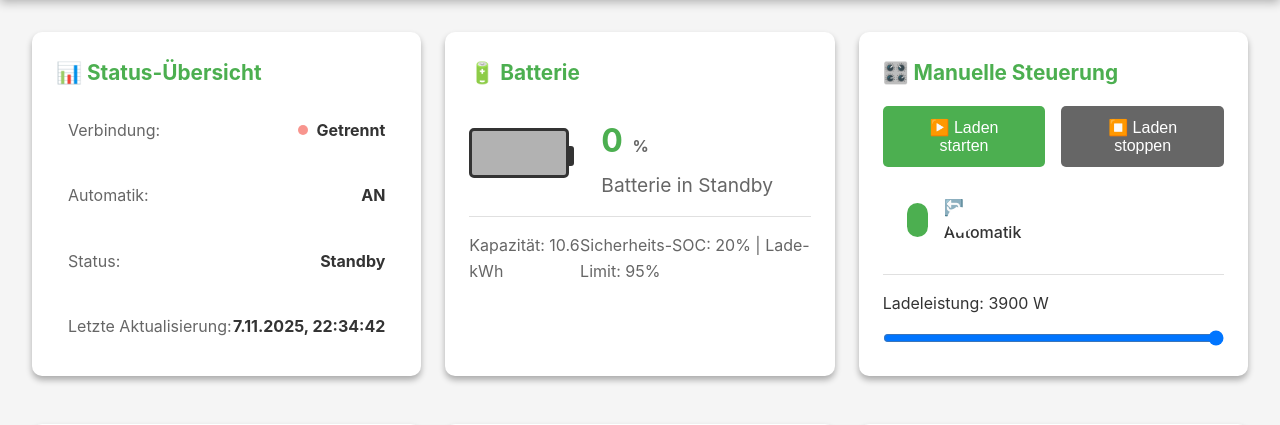
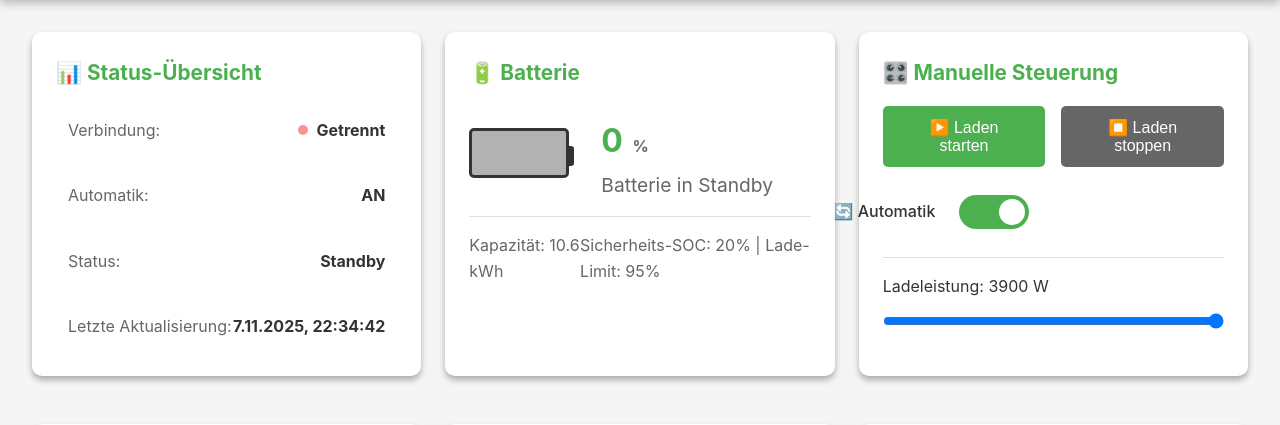
Before and after one commit to SvenSteuer/kostal-tibber-25c, a Flask app: page / in a window 1280 px wide. Shown: the part 74-499 px from the top of the page. Run offline with Flask 3, Linux system fonts and the light colour scheme.

Commit message:
Fix automation toggle switch overlap issue
- Changed HTML order: text now appears before toggle switch
- Increased gap from 1rem to 1.5rem for more spacing
- Reduced horizontal padding from 1.5rem to 1rem
- Added flex-shrink: 0 to both toggle switch and label to prevent compression
- Added white-space: nowrap to label to prevent text wrapping
- Removed duplicate .toggle-label CSS definition
- Bumped CSS version to 0.9.5

This ensures the "🔄 Automatik" text and toggle switch don't overlap
and are properly aligned right-to-left.

```diff
--- a/battery_manager/static/css/style.css
+++ b/battery_manager/static/css/style.css
@@ -474,8 +474,8 @@ header {
     display: flex;
     align-items: center;
     justify-content: flex-end;
-    gap: 1rem;
-    padding: 0.75rem 1.5rem;
+    gap: 1.5rem;
+    padding: 0.75rem 1rem;
 }
 
 .toggle-switch {
@@ -483,6 +483,15 @@ header {
     display: inline-block;
     width: 70px;
     height: 34px;
+    flex-shrink: 0;
+}
+
+.toggle-label {
+    font-size: 1rem;
+    font-weight: 500;
+    color: var(--text-color);
+    white-space: nowrap;
+    flex-shrink: 0;
 }
 
 .toggle-switch input {
@@ -521,12 +530,6 @@ header {
 
 .toggle-switch input:checked + .toggle-slider:before {
     transform: translateX(36px);
-}
-
-.toggle-label {
-    font-size: 1rem;
-    font-weight: 500;
-    color: var(--text-color);
 }
 
 /* Forms */
--- a/battery_manager/templates/base.html
+++ b/battery_manager/templates/base.html
@@ -5,7 +5,7 @@
     <meta name="viewport" content="width=device-width, initial-scale=1.0">
     <title>{% block title %}Kostal Battery Manager{% endblock %}</title>
     {% block head %}{% endblock %}
-    <link rel="stylesheet" href="{{ base_path }}/static/css/style.css?v=0.9.4">
+    <link rel="stylesheet" href="{{ base_path }}/static/css/style.css?v=0.9.5">
     <link rel="icon" type="image/png" href="{{ base_path }}/static/img/icon.png">
 </head>
 <body>
--- a/battery_manager/templates/dashboard.html
+++ b/battery_manager/templates/dashboard.html
@@ -65,11 +65,11 @@
                 ⏹️ Laden stoppen
             </button>
             <div class="automation-toggle">
+                <span class="toggle-label">🔄 Automatik</span>
                 <label class="toggle-switch">
                     <input type="checkbox" id="auto-toggle" onchange="toggleAutomation(this.checked)" checked>
                     <span class="toggle-slider"></span>
                 </label>
-                <span class="toggle-label">🔄 Automatik</span>
             </div>
         </div>
         <div class="power-slider">
```
